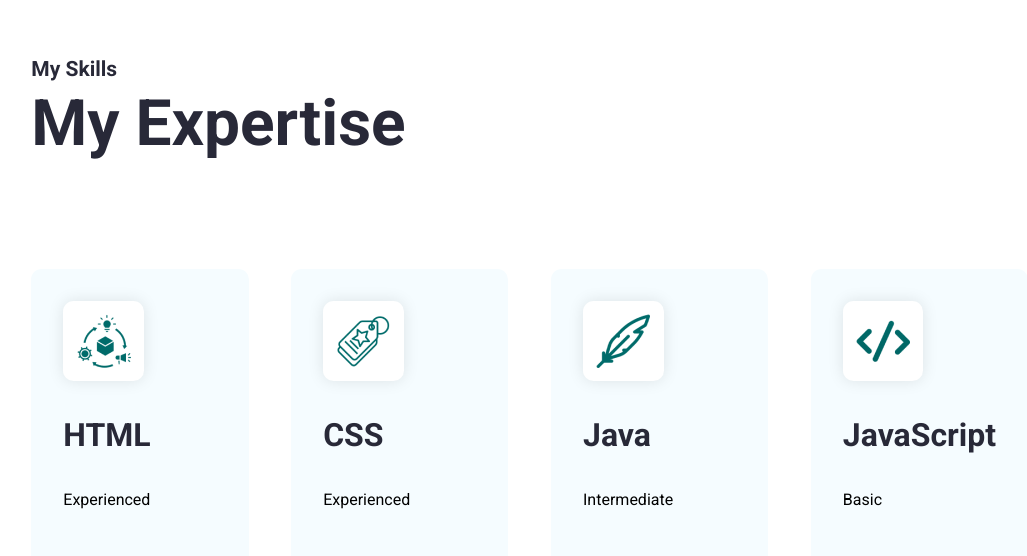
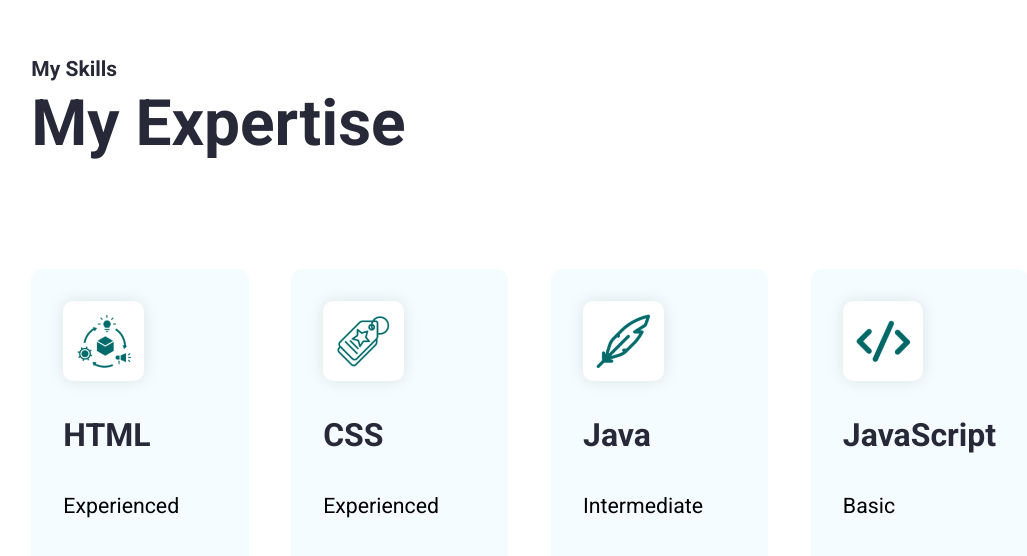
Before and after one commit to Paula-Wang/Portfolio-Page-in-React, a React (Create React App) app: page / in a window 1280 px wide. Shown: the part 1013-1569 px from the top of the page, without its empty margins (54-1081 px from the left). Built offline with nearby package versions, Linux system fonts and the light colour scheme.

Commit message:
feat: :sparkles: add function about me

```diff
--- a/src/App.css
+++ b/src/App.css
@@ -334,3 +334,12 @@ h3 {
     font-weight: 700;
     line-height: 45px;
 }
+
+.skills--section--description {
+    color: var(--black);
+    font-size: 21.3px;
+    font-style: normal;
+    font-weight: 400;
+    line-height: 32px;
+}
+/* Skills Style Ends */
```
Also changed, not shown: src/Pages/Home/About Me.jsx (+10 -0 lines), public/img/about-me.jpg (added), public/img/about-me.png (deleted).
